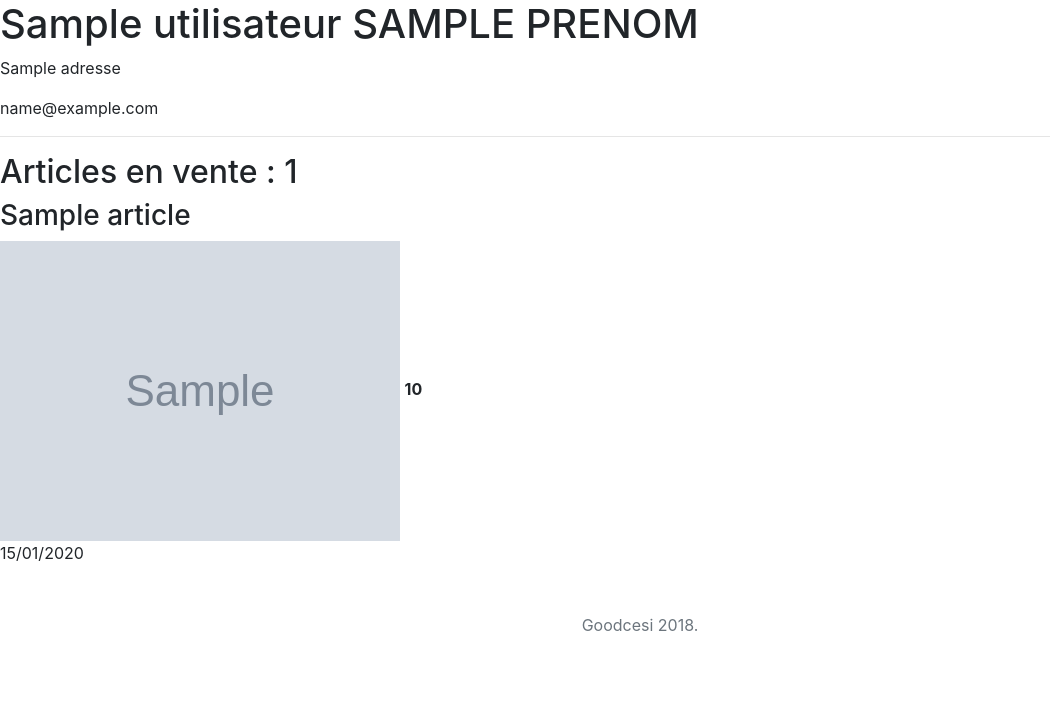
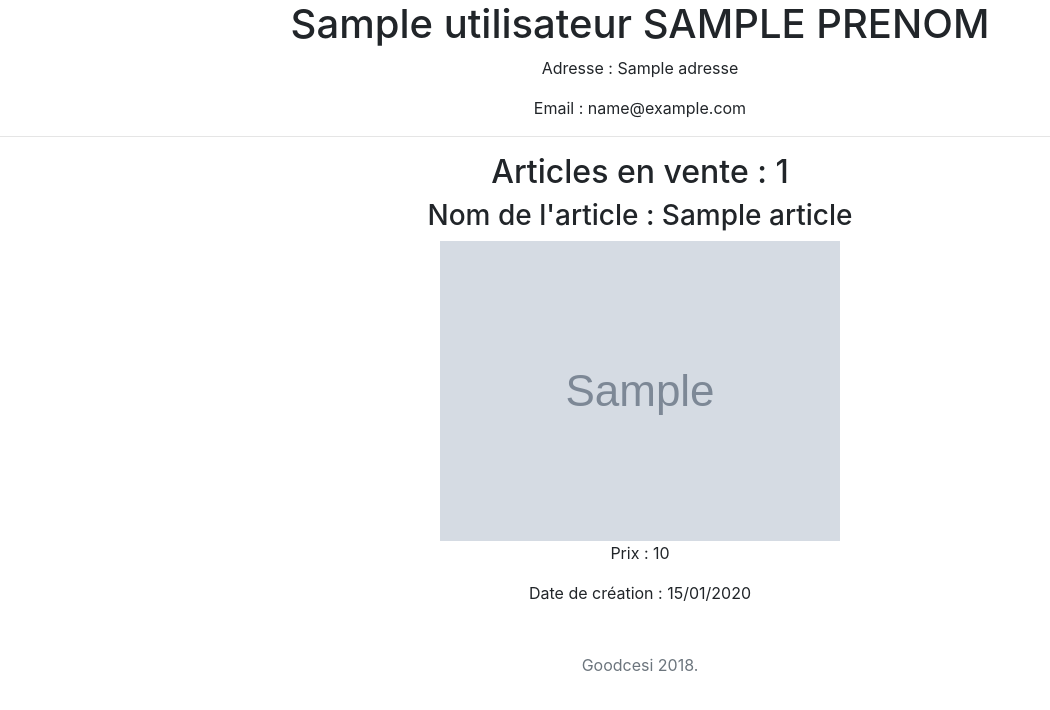
Before and after one commit to teamCesi/good-cesi-s4, a Symfony app: template templates/utilisateur/show.html.twig in a window 1280 px wide. Shown: the part 56-766 px from the top of the page, without its empty margins (0-1050 px from the left). Run offline with Twig, Linux system fonts and the light colour scheme; the template is opened without the code that fills it: most values are stand-ins (such as "Sample title", 1, 10 or a date in 2020); grey boxes marked "Sample" are stand-in pictures; some libraries are stand-ins or nearby versions.

Commit message:
modif vue detail user

```diff
--- a/templates/utilisateur/show.html.twig
+++ b/templates/utilisateur/show.html.twig
@@ -4,20 +4,22 @@
 
 {% block body %}
 
+        <div class="center">
                 <h1>{{ utilisateur.nom }} {{ utilisateur.prenom | upper }}</h1>
-        <p>{{ utilisateur.adresse }}</p>
-        <p>{{ utilisateur.email }}</p>
+                <p>Adresse : {{ utilisateur.adresse }}</p>
+                <p>Email : {{ utilisateur.email }}</p>
                 <hr>
                 <h2>Articles en vente : {{ utilisateur.articles | length }} </h2>
                 {% for article in utilisateur.articles %}
-                <h3>{{ article.nom }}</h3>
+                        <h3>Nom de l'article : {{ article.nom }}</h3>
                         <img src="{{ article.image }}">
-                <strong>{{ article.prix }}</strong>
-                <p>{{ article.dateCreation | date('d/m/Y') }}</p>
+                        <p>Prix : {{ article.prix }}</p>
+                        <p>Date de création : {{ article.dateCreation | date('d/m/Y') }}</p>
                 {% endfor %}
                 {% if is_granted("ROLE_ADMIN") == true %}
                 <a href="{{ path('utilisateur_edit', {'id': utilisateur.id}) }}">Modifier l'utilisateur</a>
                 <a href="{{ path('utilisateur_delete', {'id': utilisateur.id}) }}">Supprimer</a>
                 {% endif %}
+        </div>
 
 {% endblock %}
```
Lines whose indentation alone changed are shown as unchanged.
